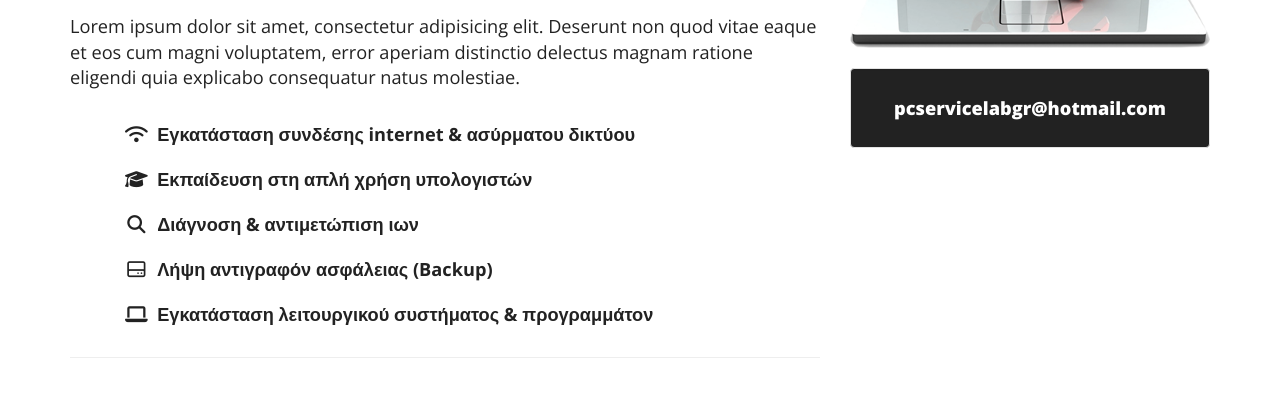
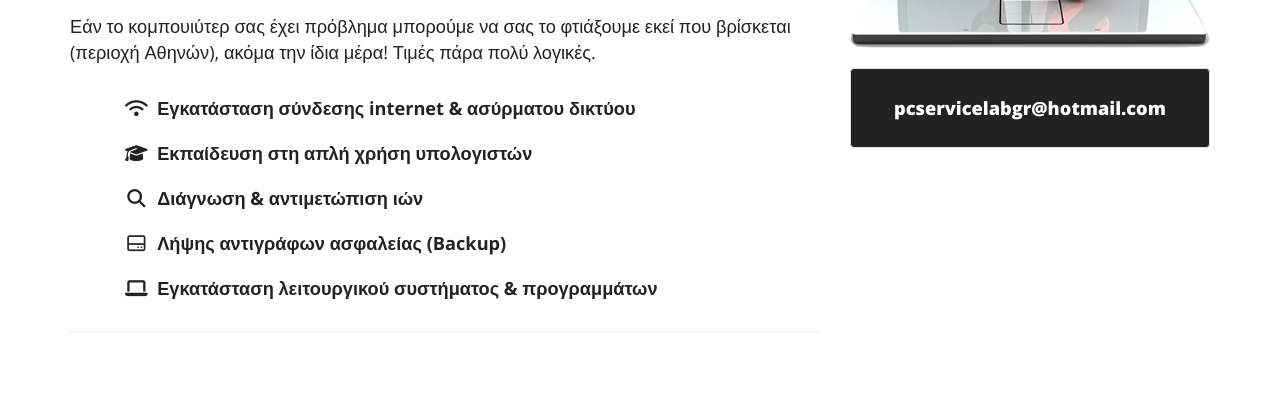
Before and after one commit to TheHighPriestess/pcservicelab, a plain HTML site: page index.html in a window 1280 px wide. Shown: the part 371-768 px from the top of the page. Drawn offline with nearby package versions, Linux system fonts and the light colour scheme.

Commit message:
added Greek description

```diff
--- a/index.html
+++ b/index.html
@@ -36,14 +36,14 @@
                 <hr>
                 <h2 class="tagline">Τεχνική υποστήριξη στο χώρο σας!</h2>
                 <h3><i class="fa fa-phone"></i> 211.117.4868 &nbsp;&nbsp;&nbsp;&nbsp;<i class="fa fa-mobile" aria-hidden="true"></i> &nbsp;6934.351.435</h3>
-                <p class="lead">Lorem ipsum dolor sit amet, consectetur adipisicing elit. Deserunt non quod vitae eaque et eos cum magni voluptatem, error aperiam distinctio delectus magnam ratione eligendi quia explicabo consequatur natus molestiae.</p>
+                <p class="lead">Εάν το κομπουιύτερ σας έχει πρόβλημα μπορούμε να σας το φτιάξουμε εκεί που βρίσκεται (περιοχή Αθηνών), ακόμα την ίδια μέρα! Τιμές πάρα πολύ λογικές.</p>
                 <div class="list-group">
                     <ul>
-                      <li class="list-group-item"><i class="fa fa-wifi fa-fw" aria-hidden="true"></i>&nbsp; Εγκατάσταση συνδέσης internet & ασύρματου δικτύου</li>
+                      <li class="list-group-item"><i class="fa fa-wifi fa-fw" aria-hidden="true"></i>&nbsp; Εγκατάσταση σύνδεσης internet & ασύρματου δικτύου</li>
                       <li class="list-group-item"><i class="fa fa-graduation-cap fa-fw" aria-hidden="true"></i>&nbsp; Εκπαίδευση στη απλή χρήση υπολογιστών</li>
-                      <li class="list-group-item"><i class="fa fa-search fa-fw" aria-hidden="true"></i>&nbsp; Διάγνοση & αντιμετώπιση ιων</li>
-                      <li class="list-group-item"><i class="fa fa-hdd-o fa-fw" aria-hidden="true"></i>&nbsp; Λήψη αντιγραφόν ασφάλειας (Backup)</li>
-                      <li class="list-group-item"><i class="fa fa-laptop fa-fw" aria-hidden="true"></i>&nbsp; Εγκατάσταση λειτουργικού συστήματος & προγραμμάτον</li>
+                      <li class="list-group-item"><i class="fa fa-search fa-fw" aria-hidden="true"></i>&nbsp; Διάγνωση & αντιμετώπιση ιών</li>
+                      <li class="list-group-item"><i class="fa fa-hdd-o fa-fw" aria-hidden="true"></i>&nbsp; Λήψης αντιγράφων ασφαλείας (Backup)</li>
+                      <li class="list-group-item"><i class="fa fa-laptop fa-fw" aria-hidden="true"></i>&nbsp; Εγκατάσταση λειτουργικού συστήματος & προγραμμάτων</li>
                     </ul>
                 </div>
                 <hr>
```
Also changed, not shown: humans.txt.
